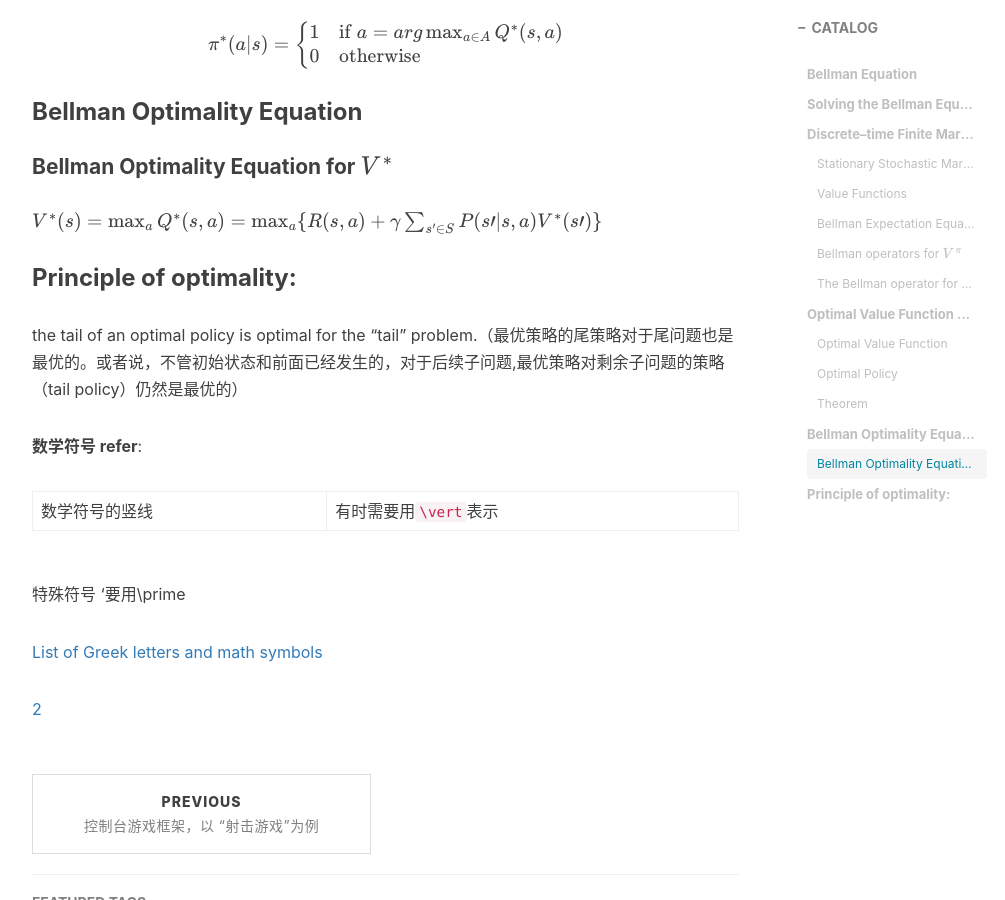
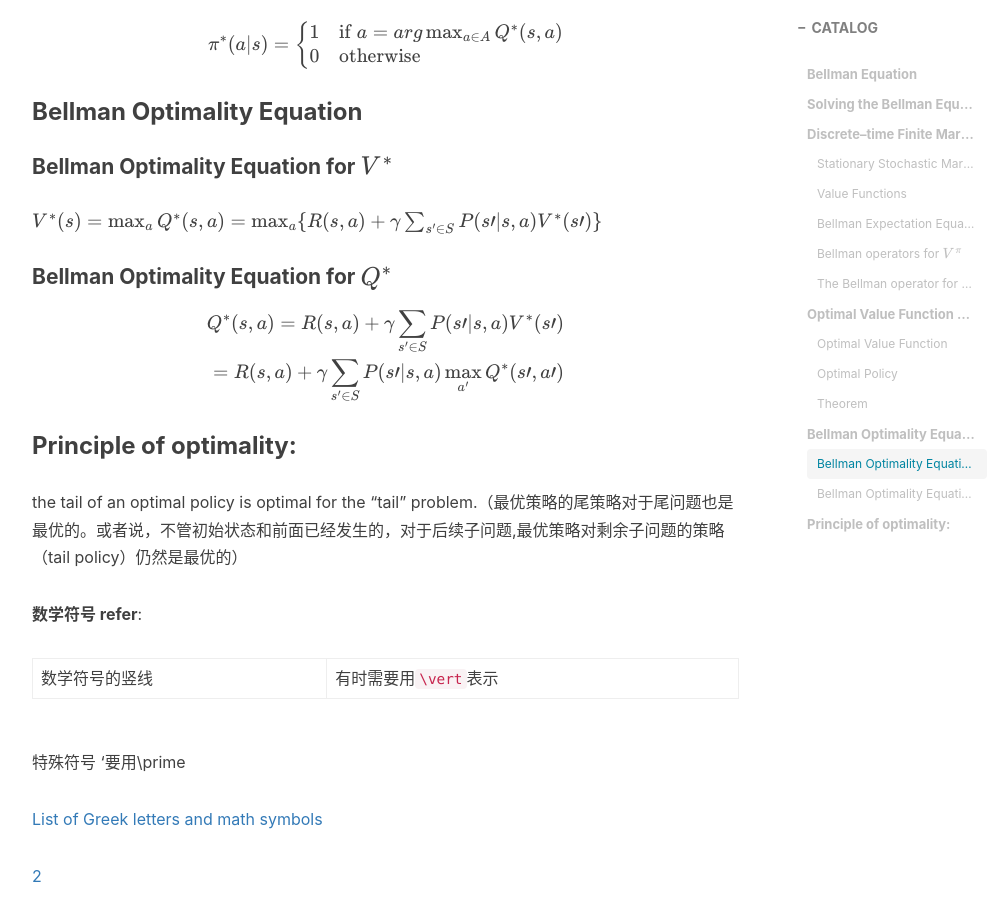
Before and after one commit to xuepro/xuepro.github.io, a Jekyll site: the page built from _posts/2018-05-31-马尔可夫决策过程MDP.md, in a window 1280 px wide and 900 px high, scrolled down 6178 px. Shown: the whole window, without its empty margins (233-1238 px from the left). Built offline with Jekyll 4.4.1, drawn with Linux system fonts in a browser that asks for light colours; nearby versions of some CDN libraries; formulas are drawn with MathJax 3; comment, search, counter and statistics services are not loaded.

Commit message:
Update 2018-05-31-马尔可夫决策过程MDP.md

```diff
--- a/_posts/2018-05-31-马尔可夫决策过程MDP.md
+++ b/_posts/2018-05-31-马尔可夫决策过程MDP.md
@@ -269,6 +269,18 @@ $$
 #### Bellman Optimality Equation for $$V^*$$
  $$V^*(s) = \max_{a}Q^*(s,a) =  \max_{a}\{ R(s,a)+ \gamma \sum_{s^{\prime} \in S} P(s\prime \vert s,a) V^*(s\prime) \}$$
 
+#### Bellman Optimality Equation for $$Q^*$$
+
+$$\begin{equation}\begin{split}
+Q^*(s,a) =  R(s,a)+ \gamma \sum_{s^{\prime} \in S} P(s\prime \vert s,a) V^*(s\prime)\\
+ = R(s,a)+ \gamma \sum_{s^{\prime} \in S} P(s\prime \vert s,a)  \max_{a^\prime}Q^*(s\prime,a\prime)
+ \end{split}\end{equation}
+$$
+
+
+
+
+
 ### Principle of optimality:
   the tail of an optimal policy is optimal for the “tail” problem.（最优策略的尾策略对于尾问题也是最优的。或者说，不管初始状态和前面已经发生的，对于后续子问题,最优策略对剩余子问题的策略（tail policy）仍然是最优的）
 
```
